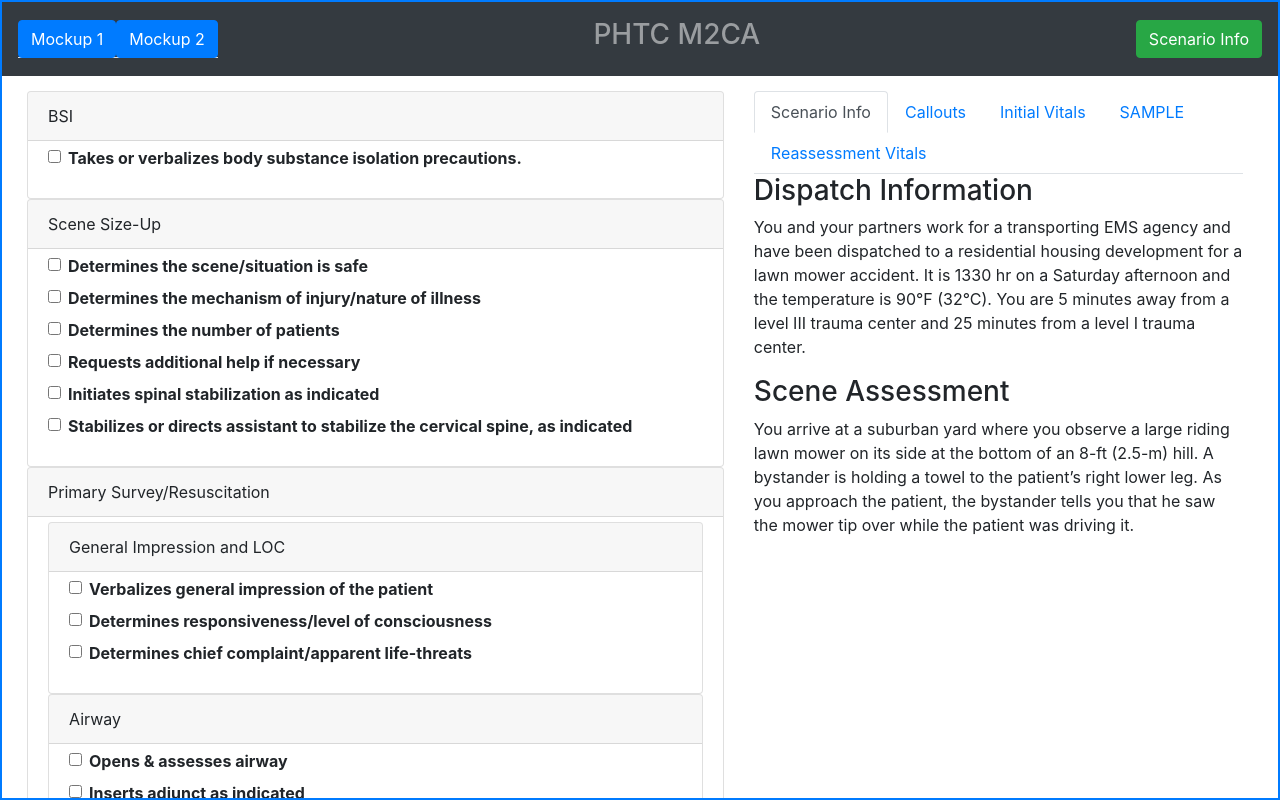
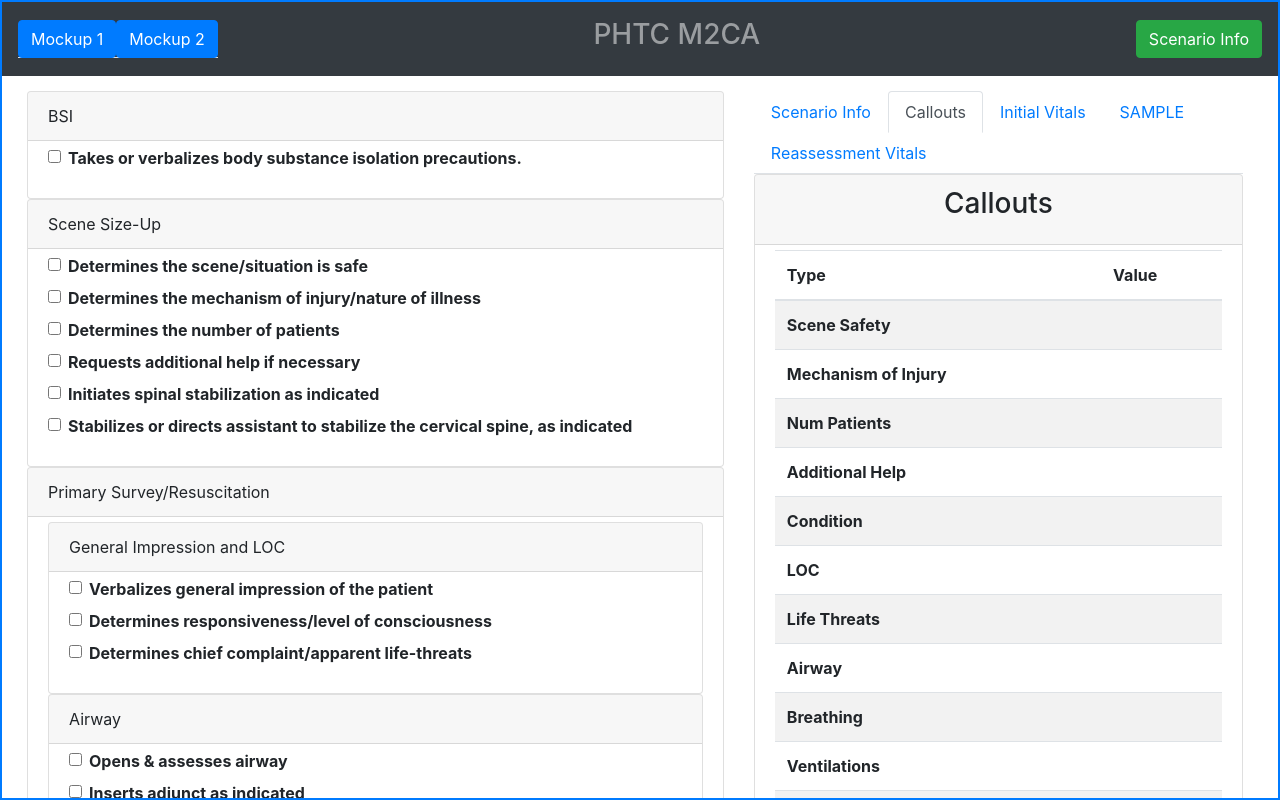
Before and after one commit to MedDBriefer/mockup, a React (Create React App) app: page /mockup2 in a window 1280 px wide. Built offline with nearby package versions, Linux system fonts and the light colour scheme.

Commit message:
made the callouts tab the default tab

```diff
--- a/src/components/RaterInfo.js
+++ b/src/components/RaterInfo.js
@@ -19,7 +19,7 @@ import RevealTable from "./RevealTable"
 
 export default function RaterInfo({scenario, showCallouts=true}) {
 
-    const [activeTab, setActiveTab] = useState('scenInfo')
+    const [activeTab, setActiveTab] = useState('callouts')
     const toggle = (tab) => {
         if (activeTab !== tab) setActiveTab(tab)
     }
```
